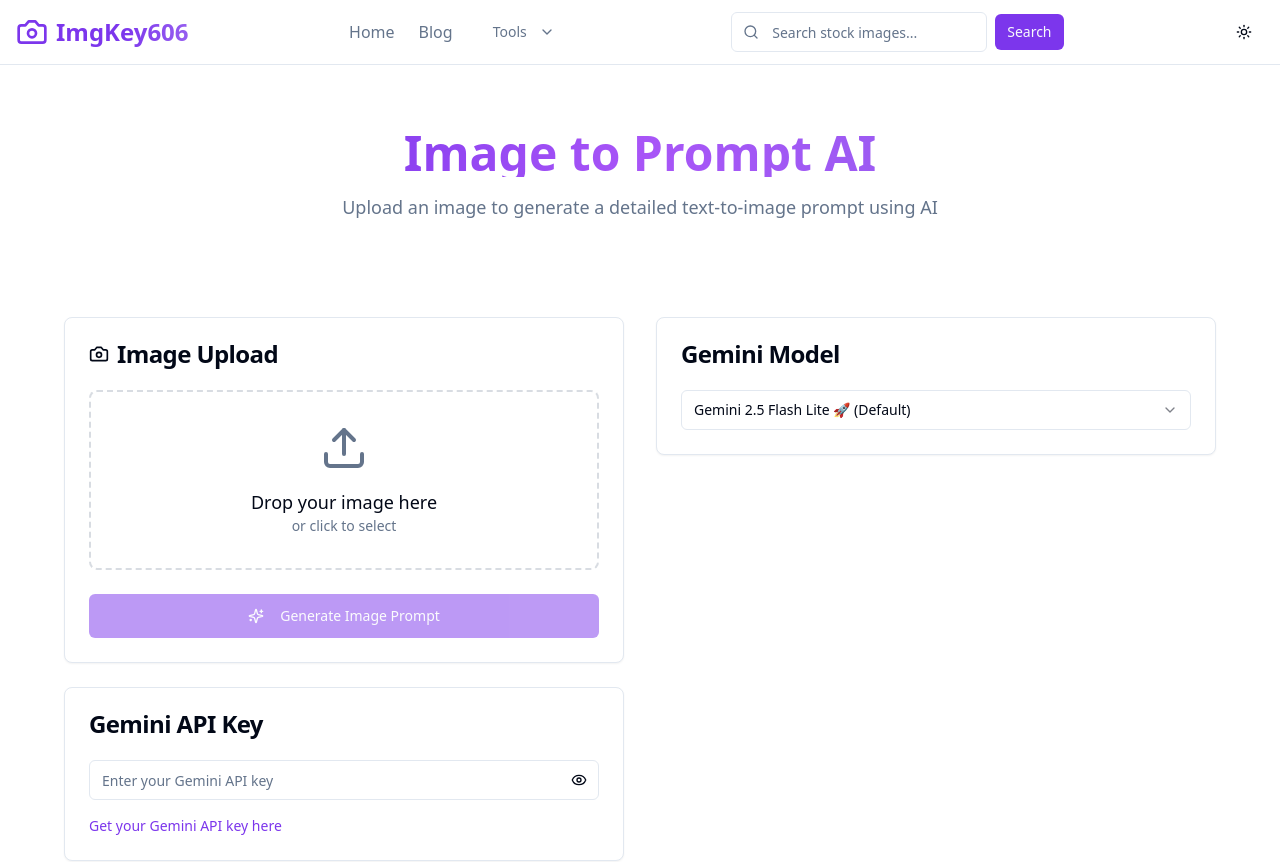
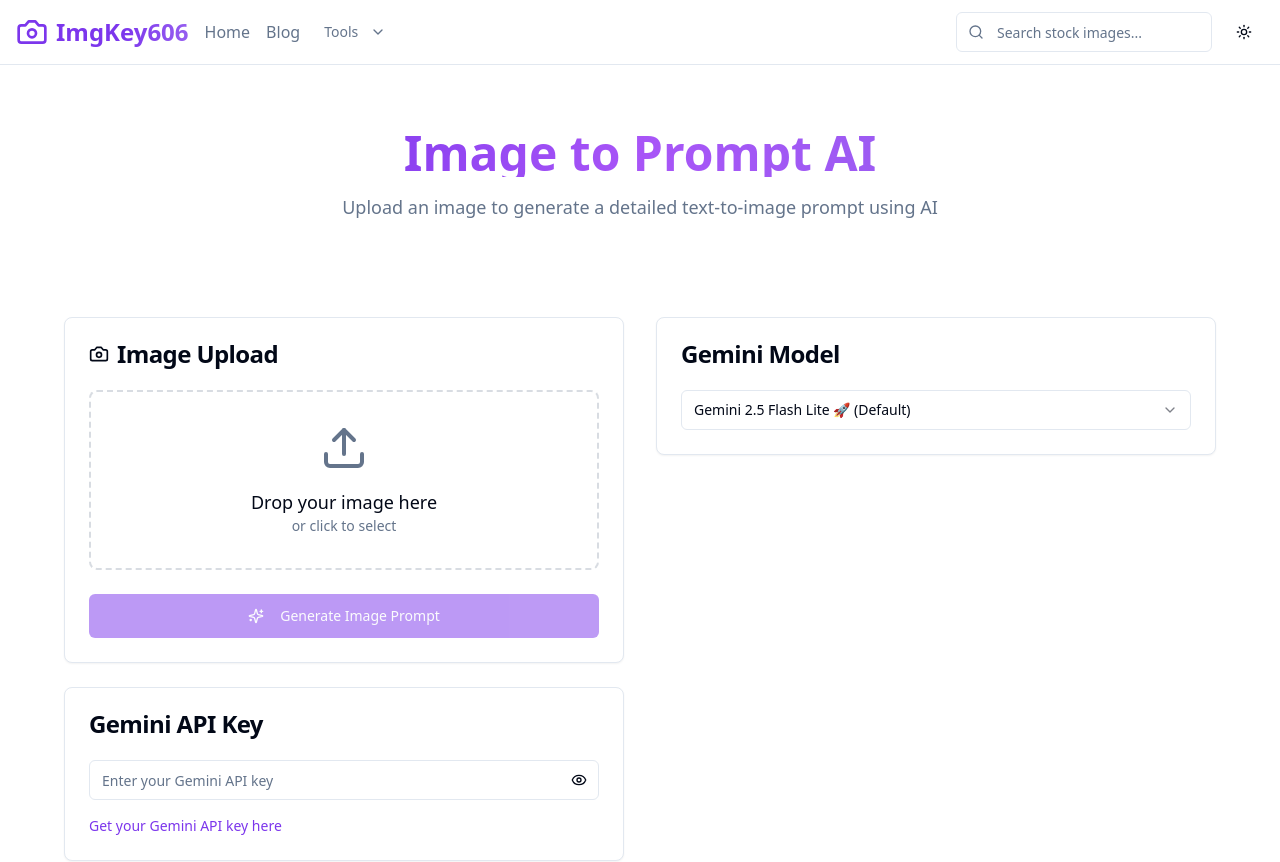
Before and after one commit to marwanto606/imgkey606, a React (Vite) app: page /image-prompt in a window 1280 px wide. Shown: the top 862 px of the page. Built offline with nearby package versions, Linux system fonts and the light colour scheme.

Commit message:
Changes
Co-authored-by: marwanto606 <16126545+marwanto606@users.noreply.github.com>

```diff
--- a/src/components/header.tsx
+++ b/src/components/header.tsx
@@ -29,16 +29,15 @@ export function Header({ onSearch }: HeaderProps) {
   return (
     <header className="sticky top-0 z-50 w-full border-b bg-background/95 backdrop-blur supports-[backdrop-filter]:bg-background/60">
       <div className="container flex h-16 items-center justify-between px-4">
-        {/* Logo */}
+        {/* Logo + Navigation */}
+        <div className="hidden md:flex items-center space-x-4">
           <div className="flex items-center space-x-2">
             <Camera className="h-8 w-8 text-primary" />
             <h1 className="text-2xl font-bold bg-gradient-to-r from-primary via-primary to-primary/80 bg-clip-text text-transparent">
               ImgKey606
             </h1>
           </div>
-
-        {/* Desktop Navigation */}
-        <nav className="hidden md:flex items-center space-x-6">
+          <nav className="flex items-center space-x-4">
             <a href="/" className="text-muted-foreground hover:text-foreground transition-colors">
               Home
             </a>
@@ -47,7 +46,7 @@ export function Header({ onSearch }: HeaderProps) {
             </a>
             <DropdownMenu>
               <DropdownMenuTrigger asChild>
-              <Button variant="ghost" className="text-muted-foreground hover:text-foreground transition-colors">
+                <Button variant="ghost" className="text-muted-foreground hover:text-foreground transition-colors px-2">
                   Tools
                   <ChevronDown className="h-4 w-4 ml-1" />
                 </Button>
@@ -71,10 +70,19 @@ export function Header({ onSearch }: HeaderProps) {
               </DropdownMenuContent>
             </DropdownMenu>
           </nav>
+        </div>
 
-        {/* Search Form */}
-        <form onSubmit={handleSearch} className="hidden md:flex items-center space-x-2">
-          <div className="relative">
+        {/* Mobile Logo */}
+        <div className="flex md:hidden items-center space-x-2">
+          <Camera className="h-8 w-8 text-primary" />
+          <h1 className="text-2xl font-bold bg-gradient-to-r from-primary via-primary to-primary/80 bg-clip-text text-transparent">
+            ImgKey606
+          </h1>
+        </div>
+
+        {/* Search + Theme Toggle */}
+        <div className="hidden md:flex items-center space-x-3">
+          <form onSubmit={handleSearch} className="relative">
             <Search className="absolute left-3 top-1/2 h-4 w-4 -translate-y-1/2 text-muted-foreground" />
             <Input
               type="text"
@@ -83,14 +91,7 @@ export function Header({ onSearch }: HeaderProps) {
               onChange={(e) => setSearchQuery(e.target.value)}
               className="pl-10 w-64"
             />
-          </div>
-          <Button type="submit" size="sm">
-            Search
-          </Button>
           </form>
-
-        {/* Desktop Actions */}
-        <div className="hidden md:flex items-center space-x-2">
           <ThemeToggle />
         </div>
 
```
Lines whose indentation alone changed are shown as unchanged.
